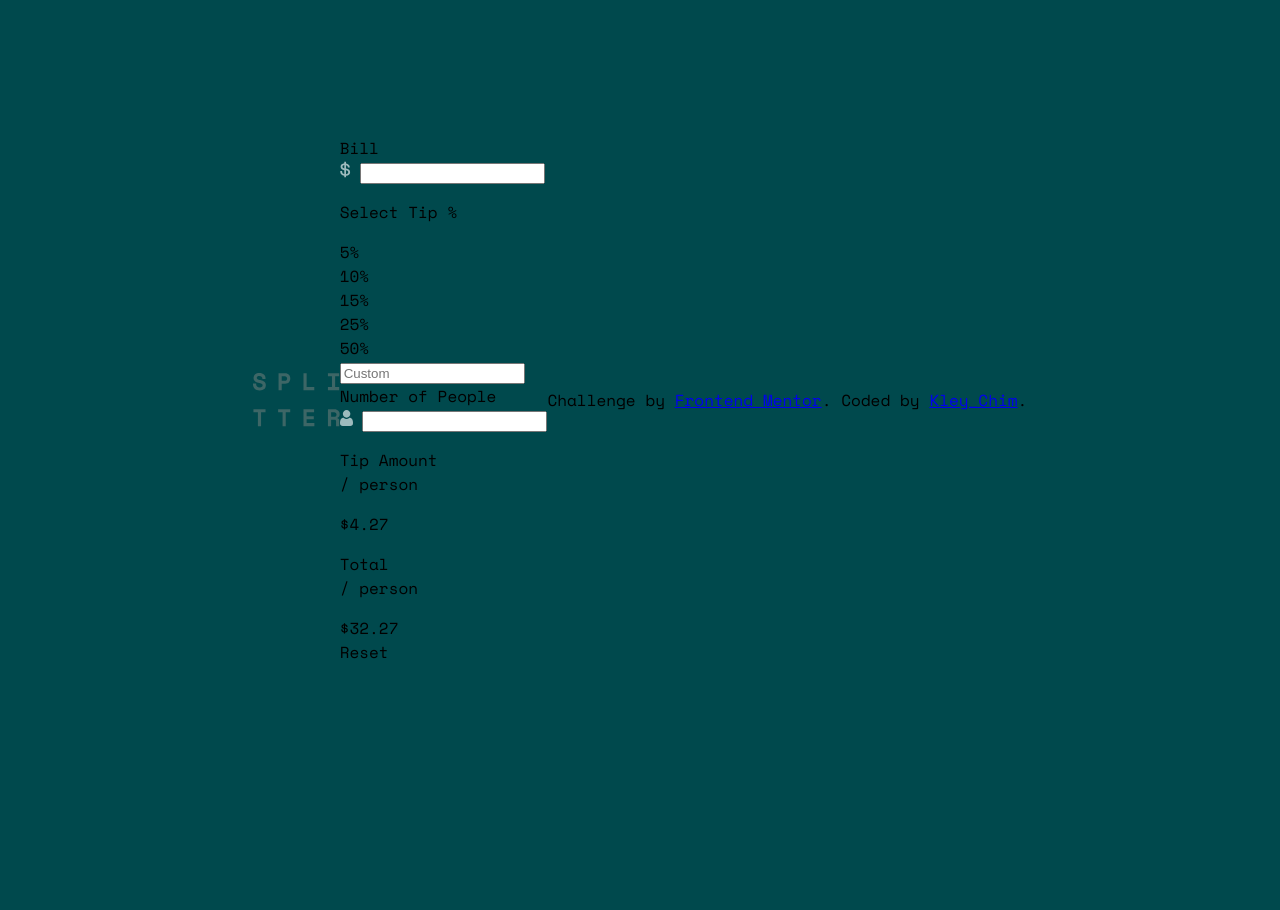
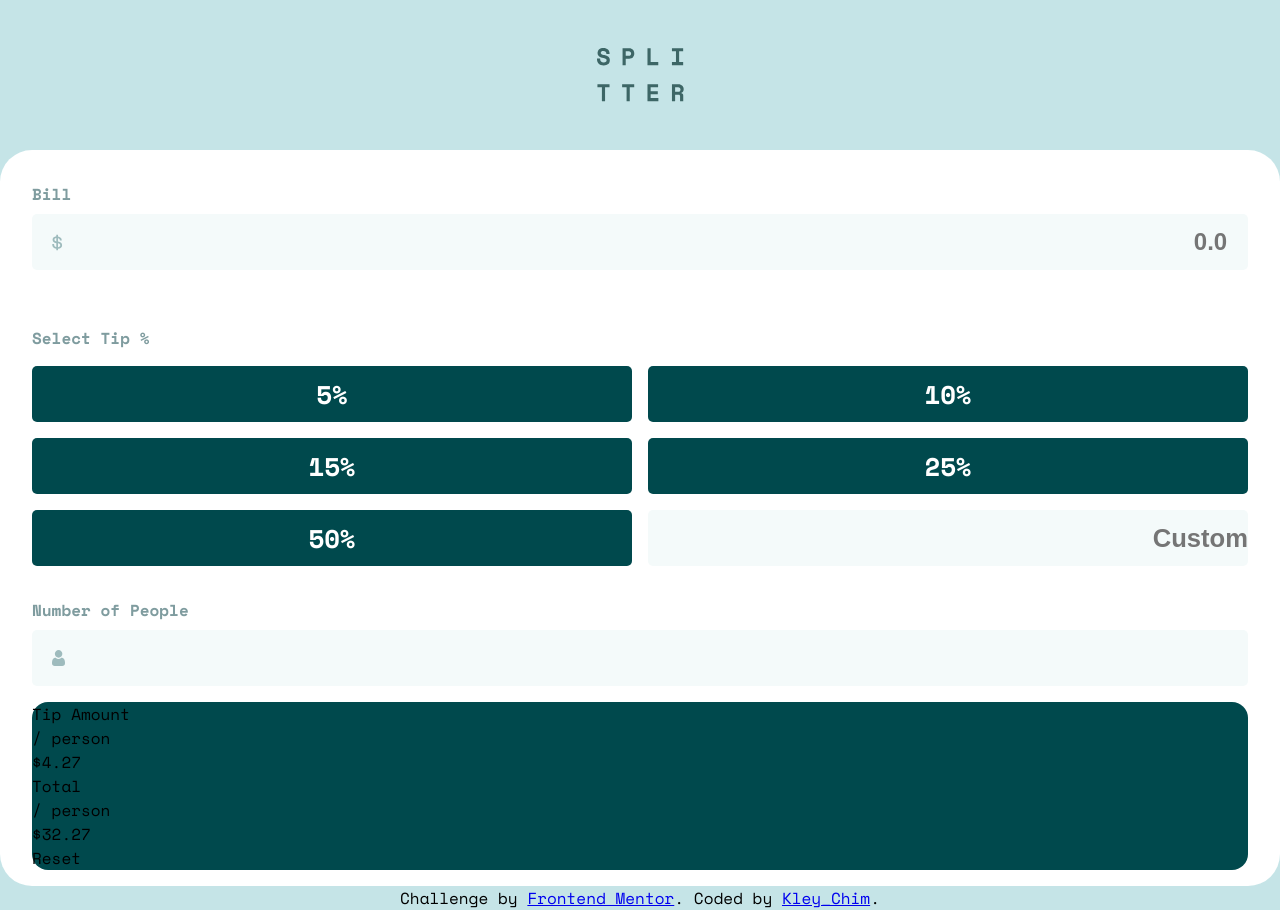
Before and after one commit to AlexisKcc8/CalculatorAppMain, a plain HTML site: page index.html in a window 1280 px wide. Before the commit the page ends 800 px from the top, so only its background shows below. Drawn offline with nearby package versions, Linux system fonts and the light colour scheme.

Commit message:
style operaciones listo

```diff
--- a/js/appCal.js
+++ b/js/appCal.js
@@ -1,12 +1,27 @@
+const tipBtns = document.querySelectorAll('.SelectTip-gridContainer__grid-item');
+const inpBill = document.getElementById('dateBill');
+inpBill.placeholder = "0.0";
 
-// document.write(`ANCHO: ${screen.width}
-// 				ALTO:${screen.height}<br>
-//   `);
+tipBtns.forEach(btn => {
+    btn.addEventListener('click', handleClick);
+});
 
-// if (screen.width <= 375)
-//    document.write ("Pequeña")
-// else
-//    if (screen.width < 790)
-//       document.write ("Mediana")
-//    else
-//       document.write ("Grande")
+function handleClick(event){
+    tipBtns.forEach(btn => {
+        //clear active state
+        btn.classList.remove('btn-active');
+        //set active state
+        if(event.target.innerHTML == btn.innerHTML){
+            btn.classList.add('btn-active');
+            tipValue = parseFloat(btn.innerHTML)/100;
+            console.log(btn.innerHTML);
+        }
+    });
+
+    //clear custom tip
+    // tipCustom.value = '';
+
+    // calculateTip();
+
+    //console.log(tipValue);
+}
--- a/scss/stylle.scss
+++ b/scss/stylle.scss
@@ -1,11 +1,7 @@
 @import url('https://fonts.googleapis.com/css2?family=Space+Mono:wght@400;700&display=swap');
 //Colors
 //Primary
-
 $StrongCyan: hsl(172, 67%, 45%);
-
-//Neutral
-
 $VeryDarkCyan: hsl(183, 100%, 15%);
 $DarkGrayishCyan: hsl(186, 14%, 43%);
 $DarkGrayishCyan2: hsl(184, 14%, 56%);
@@ -15,18 +11,120 @@ $White: hsl(0, 0%, 100%);
 
 
 // USO DE MIXINS EN SASS;
-@mixin caja-flex($mainAxis, $croxAxis, $wrap){
+@mixin caja-flex($mainAxis, $croxAxis, $wrap, $direction){
     display: flex;
     justify-content: $mainAxis;
     align-items: $croxAxis;
     flex-wrap: $wrap;
+	flex-direction: $direction;
+}
+*{
+	margin: 0;
+	padding: 0;
+	box-sizing: border-box;
+}
+body{
+	// background-color:$LightGrayishCyan;
+	background-color:$LightGrayishCyan;
+	font-family: 'Space Mono', monospace;
+	@include caja-flex(center,center,wrap,column);//PARA LLAMAR AL MIXIN
+	min-height: 100vh;
+}
+.logo{
+	margin:3rem 0;
+}
+main{
+	background-color: $White;
+	@include caja-flex(center, center, nowrap,column);
+	width: 100%;
+	padding: 1em 2em;
+	border-radius: 2rem;
+}
+.Operations{
+	background-color:$White;
+	width: 100%;
+
+	font-weight: 700;
+	color: $DarkGrayishCyan2;
+	.contentOperations{
+		.Bill{
+			padding: 1rem 0;
+		}
+		.SelectTip{
+			margin:2rem 0;
+			&-gridContainer{
+				display:grid;
+				grid-template-columns: 1fr 1fr;
+				justify-items: center;
+				align-items: center;
+				gap:1rem;
+				margin:1rem 0 0 0;
+				&__grid-item{
+					width: 100%;
+					height: 3.5rem;
+					@include caja-flex(center, center, nowrap, row);
+					background-color: $VeryDarkCyan;
+					color:$White;
+					border:none;
+					border-radius: 5px;
+					font-size: 1.6rem;
+					font-weight: 700;
+				}
+				&__grid-item:hover{
+					background-color: $LightGrayishCyan;
+					cursor: pointer;
+					color: $VeryDarkCyan;
+					transition: .3s;
+				}
+
+			}
+			.btn-active {
+				background-color: $StrongCyan;
+				color: $VeryDarkCyan;
+			}
+		}
+		.NumberPeople{
+			margin: 0 0 1rem 0;
+		}
+	}
+}
+.container-inputIcon{
+	position: relative;
+	margin: .5rem 0;
+	height: 3.5rem;
+}
+.icon-Bill,.icon-People{
+	color: #e8e8e8;
+	font-size: 15px;
+	position: absolute;
+	top: 1.25rem;
+	left: 1.25rem;
+}
+#dateBill, #numberPeople{
+	width: 100%;
+	height: 100%;
+	font-size: 1.5rem;
+	font-weight: 900;
+	padding:1.3rem;
+	border: none;
+	border-radius: 5px;
+	cursor: pointer;
+}
+#dateBill:focus,#numberPeople:focus{
+    box-shadow: 0 0 0 2px $StrongCyan;
+    outline: none;
+    transition: .3s;
 }
 
-body{
-	background-color:$VeryDarkCyan;
-	margin: 0;
-	box-sizing: border-box;
-	font-family: 'Space Mono', monospace;
-	@include caja-flex(center,center,wrap);//PARA LLAMAR AL MIXIN
-	min-height: 100vh;
+#dateBill, #numberPeople,#custom{
+	background-color: $LightGrayishCyan2;
+	border: none;
+	color:$VeryDarkCyan;
+	text-align: right;
 }
+
+.showResult{
+	background-color: $VeryDarkCyan;
+	width: 100%;
+	border-radius: 1rem;
+}
```
Also changed, not shown: css/stylle.css, 1 other file.
